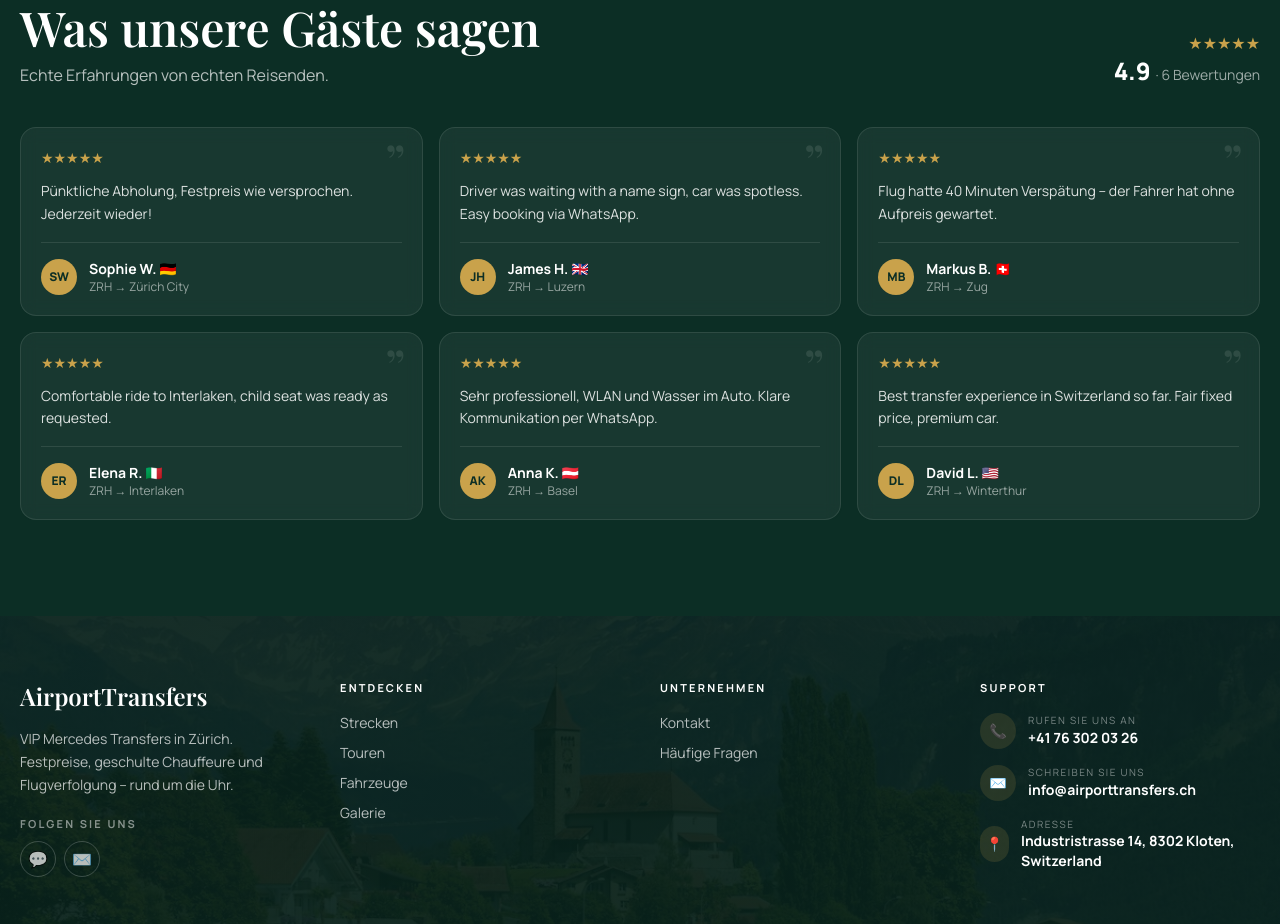
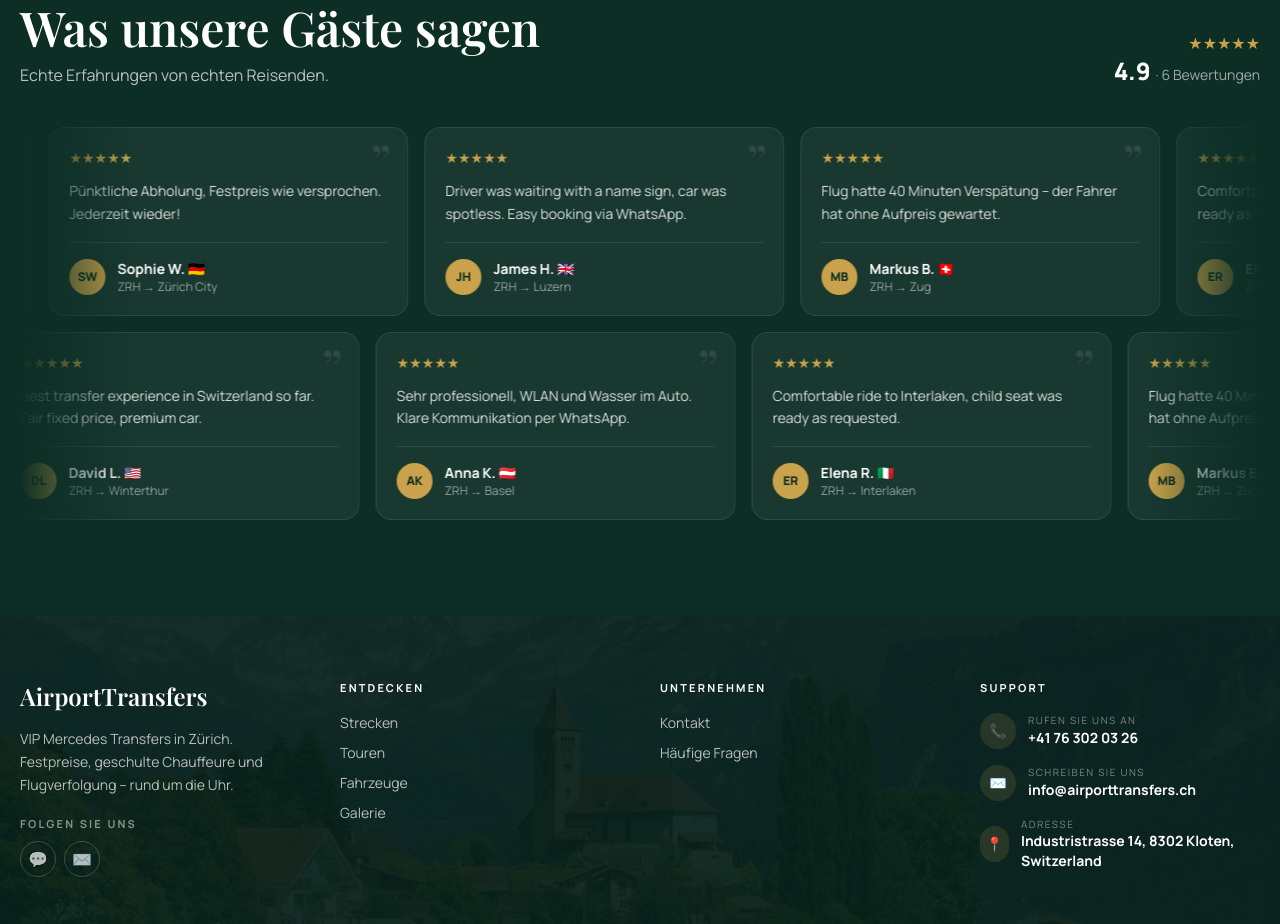
Before and after one commit to fatihemincakiroglu/AirportTransfers, a Next.js app: page / in a window 1280 px wide. Shown: the part 3640-4564 px from the top of the page. Built offline with nearby package versions, Linux system fonts and the light colour scheme.

Commit message:
akan yorum seridi

```diff
--- a/app/globals.css
+++ b/app/globals.css
@@ -14,3 +14,27 @@ body {
 .font-display {
   font-family: var(--font-serif), Georgia, serif;
 }
+
+/* ── Yorum şeridi (marquee) ── */
+@keyframes marquee-left {
+  from { transform: translateX(0); }
+  to { transform: translateX(-50%); }
+}
+@keyframes marquee-right {
+  from { transform: translateX(-50%); }
+  to { transform: translateX(0); }
+}
+.marquee-track {
+  display: flex;
+  width: max-content;
+  gap: 1rem;
+}
+.marquee-left { animation: marquee-left 55s linear infinite; }
+.marquee-right { animation: marquee-right 55s linear infinite; }
+.marquee-row:hover .marquee-left,
+.marquee-row:hover .marquee-right {
+  animation-play-state: paused;
+}
+@media (prefers-reduced-motion: reduce) {
+  .marquee-left, .marquee-right { animation: none; }
+}
--- a/app/page.tsx
+++ b/app/page.tsx
@@ -184,9 +184,14 @@ export default function Home() {
             </div>
           </div>
 
-          <div className="mt-10 grid gap-4 sm:grid-cols-2 lg:grid-cols-3">
-            {L.reviewsSec.list.map((r, i) => (
-              <div key={i} className="relative flex flex-col rounded-2xl border border-white/10 bg-white/5 p-5 backdrop-blur">
+          {/* İki satırlık akan yorum şeridi */}
+          {(() => {
+            type Review = { text: string; name: string; route: string; flag: string };
+            const list: Review[] = [...L.reviewsSec.list];
+            const rowTop = list;                       // üst satır → sağa kayar
+            const rowBottom = [...list].reverse();     // alt satır → sola kayar
+            const Card = ({ r }: { r: Review }) => (
+              <div className="relative flex w-[320px] shrink-0 flex-col rounded-2xl border border-white/10 bg-white/5 p-5 backdrop-blur sm:w-[360px]">
                 <span className="font-display absolute right-4 top-2 text-5xl text-white/10">”</span>
                 <span className="text-sm" style={{ color: C.gold }}>★★★★★</span>
                 <p className="mt-3 flex-1 text-sm leading-relaxed text-white/85">{r.text}</p>
@@ -200,8 +205,24 @@ export default function Home() {
                   </div>
                 </div>
               </div>
-            ))}
-          </div>
+            );
+            const Row = ({ items, dir }: { items: Review[]; dir: "left" | "right" }) => (
+              <div className="marquee-row relative overflow-hidden">
+                {/* Kenar solmaları */}
+                <span aria-hidden className="pointer-events-none absolute inset-y-0 left-0 z-10 w-16 md:w-28" style={{ background: `linear-gradient(90deg, ${C.pine}, transparent)` }} />
+                <span aria-hidden className="pointer-events-none absolute inset-y-0 right-0 z-10 w-16 md:w-28" style={{ background: `linear-gradient(270deg, ${C.pine}, transparent)` }} />
+                <div className={`marquee-track ${dir === "left" ? "marquee-left" : "marquee-right"}`}>
+                  {[...items, ...items].map((r, i) => <Card key={i} r={r} />)}
+                </div>
+              </div>
+            );
+            return (
+              <div className="mt-10 space-y-4">
+                <Row items={rowTop} dir="right" />
+                <Row items={rowBottom} dir="left" />
+              </div>
+            );
+          })()}
         </div>
       </section>
 
```
